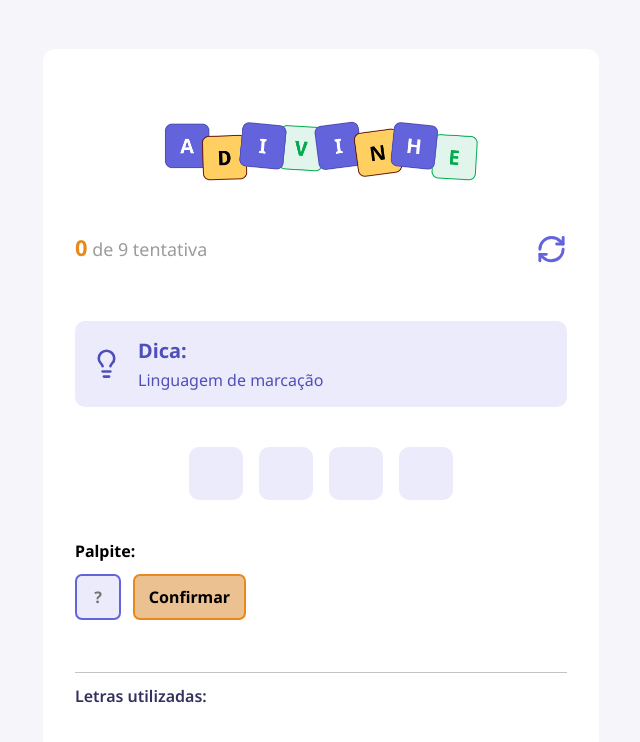
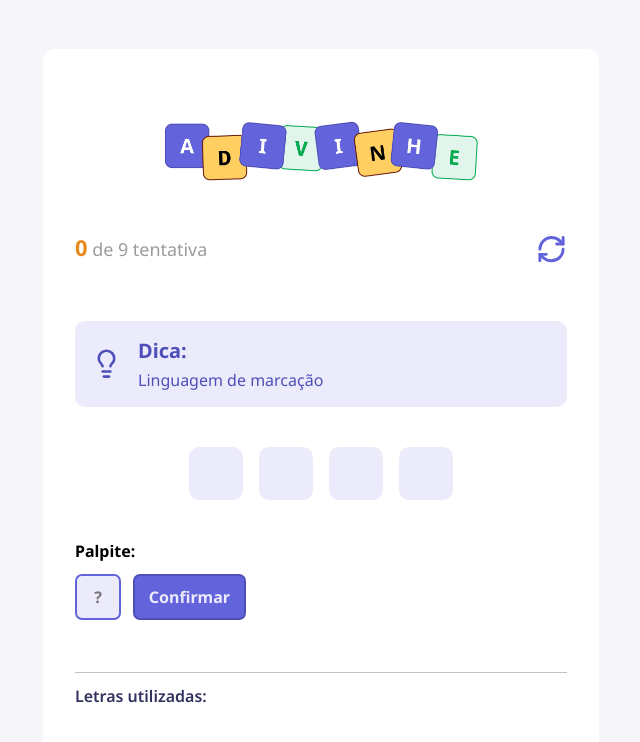
Before and after one commit to silveriale/advinhe, a React (Vite) app: page / in a window 1280 px wide. Shown: the top 742 px of the page, without its empty margins (319-959 px from the left). Built offline with nearby package versions, Linux system fonts and the light colour scheme.

Commit message:
botão original

```diff
--- a/src/components/Button/styles.module.css
+++ b/src/components/Button/styles.module.css
@@ -8,9 +8,9 @@
   height: 2.87rem; /* Define a altura fixa do botão */
   border-radius: 0.43rem; /* Arredonda levemente os cantos do botão */
 
-  background-color: #ecc191; /* Define a cor de fundo do botão */
-  border: 2px solid #e8891c; /* Define a cor e a espessura da borda */
-  color: #000000; /* Define a cor do texto dentro do botão */
+  background-color: #6363db; /* Define a cor de fundo do botão */
+  border: 2px solid #4f4fb9; /* Define a cor e a espessura da borda */
+  color: #ebebfc; /* Define a cor do texto dentro do botão */
 
   padding: 0 0.87rem; /* Define o espaçamento interno nas laterais */
   font-size: 1rem; /* Define o tamanho da fonte */
```
